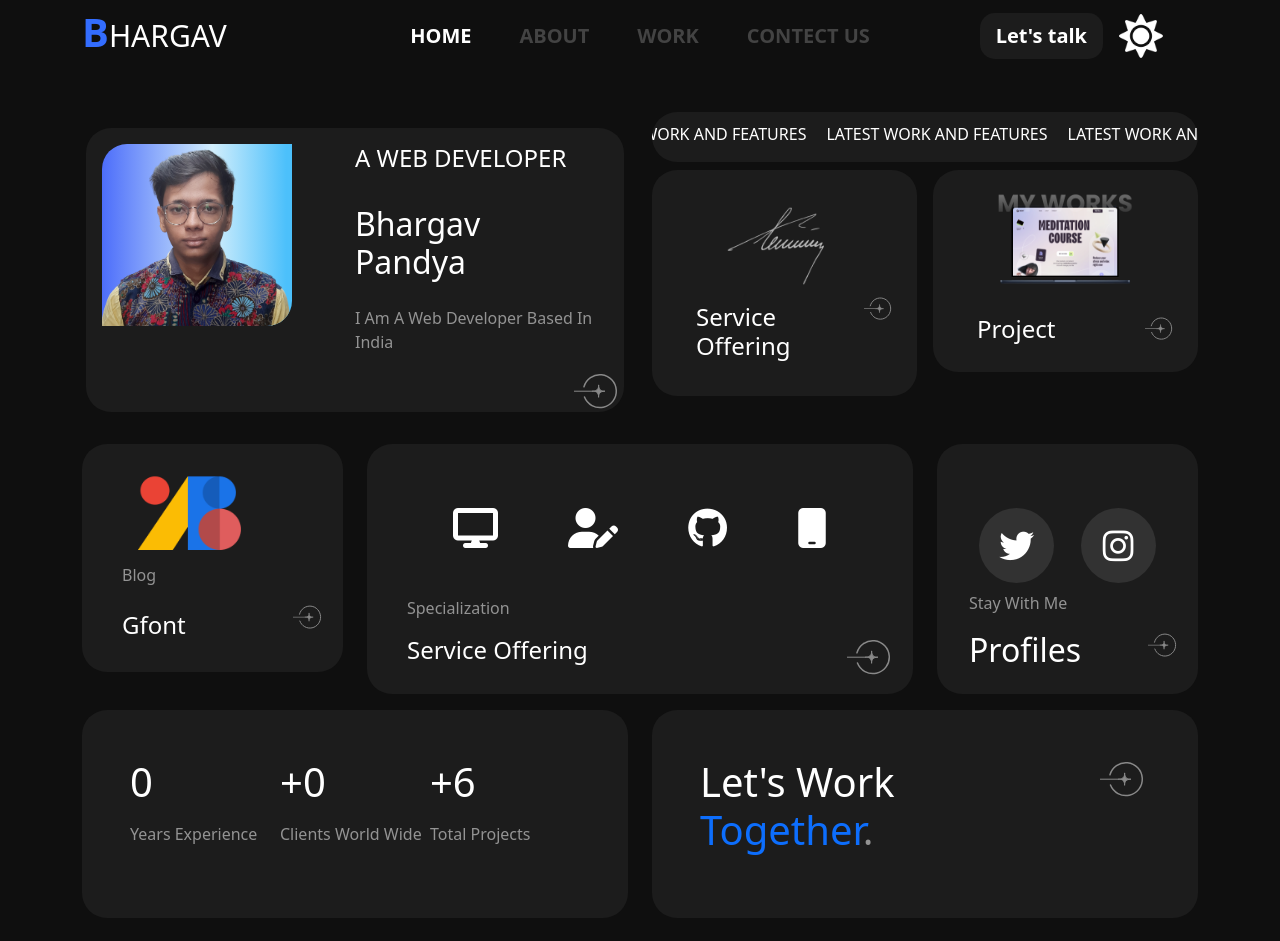
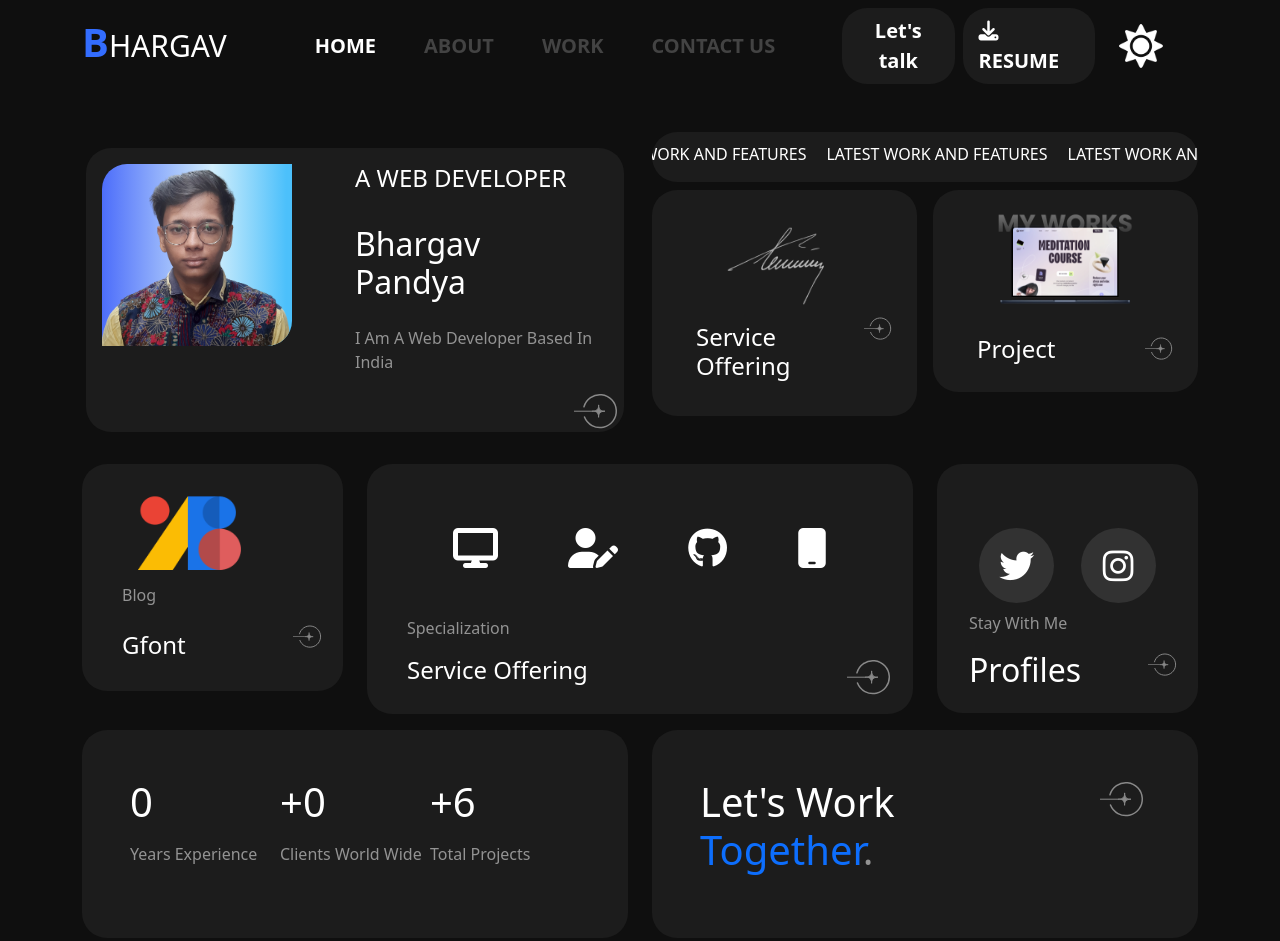
Before and after one commit to pandyabhargav/protfolio.github.io, a plain HTML site: page index.html in a window 1280 px wide. Shown: the top 941 px of the page. Drawn offline with nearby package versions, Linux system fonts and the light colour scheme.

Commit message:
Update index.html

```diff
--- a/index.html
+++ b/index.html
@@ -31,6 +31,7 @@
 
 <body>
 
+        <!-- Offcanvas menu (mobile) -->
     <div class="offcanvas offcanvas-top" tabindex="-1" id="offcanvasTop" aria-labelledby="offcanvasTopLabel">
         <div class="offcanvas-header">
             <div class="col-2 d-flex justify-content-start">
@@ -41,62 +42,71 @@
         <div class="offcanvas-body bg-dark jus-co-center align-items-center">
             <nav class="col-12">
                 <ul class="nav justify-content-center flex-column align-items-center">
-                    <li class="nav-item  nav-li mx-2">
+                    <li class="nav-item nav-li mx-2">
                         <a class="nav-link" aria-current="page" href="index.html">Home</a>
                     </li>
                     <li class="nav-item nav-li mx-2">
                         <a class="nav-link" href="About.html">About</a>
                     </li>
                     <li class="nav-item nav-li mx-2">
-                        <a class="nav-link" href="work.html">work</a>
+                        <a class="nav-link" href="work.html">Work</a>
                     </li>
                     <li class="nav-item nav-li mx-2">
                         <a class="nav-link" href="contect.html">CONTACT US</a>
+                    </li>
+                    <li class="nav-item nav-li mx-2">
+                        <a class="nav-link" href="path/to/your-resume.pdf" download>
+                            <i class="fas fa-download me-2"></i>Resume
+                        </a>
                     </li>
                 </ul>
             </nav>
         </div>
     </div>
 
+    <!-- Main header -->
     <header class="pt-2">
         <div class="container-xl">
             <div class="row justify-content-center align-items-center">
-                <div class="col-3 d-flex justify-content-start">
+                <div class="col-2 d-flex justify-content-start">
                     <h1 class="logo"><a href="#"><span class="highlight">B</span>HARGAV</a></h1>
                 </div>
                 <nav class="col-6">
                     <ul class="nav justify-content-center d-none d-sm-none d-md-flex">
-                        <li class="nav-item  nav-li px-2">
+                        <li class="nav-item nav-li px-2">
                             <a class="nav-link" aria-current="page" href="index.html">Home</a>
                         </li>
                         <li class="nav-item nav-li px-2">
                             <a class="nav-link" href="About.html">About</a>
                         </li>
                         <li class="nav-item nav-li px-2">
-                            <a class="nav-link" href="work.html">work</a>
+                            <a class="nav-link" href="work.html">Work</a>
                         </li>
                         <li class="nav-item nav-li px-2">
-                            <a class="nav-link" href="contect.html">Contect us</a>
+                            <a class="nav-link" href="contect.html">Contact us</a>
                         </li>
                     </ul>
                 </nav>
-                <div class="col-2 d-flex justify-content-end">
-                    <button class="px-3 py-2 btn1 d-none d-sm-none d-md-block">
+                <div class="col-3 d-flex justify-content-end">
+                    <button class="px-3 py-2 btn1 d-none d-sm-none d-md-block me-2">
                         <a href="contect.html">
                             Let's talk
                         </a>
                     </button>
+
+                        <a href="pdf/bhargav-pandya.pdf" download class="px-3 py-2 btn1 d-none d-sm-none d-md-block me-2">
+                            <i class="fas fa-download me-2"></i> Resume
+                        </a>
+
                     <button class="btn d-md-none buton" type="button" data-bs-toggle="offcanvas"
                         data-bs-target="#offcanvasTop" aria-controls="offcanvasTop">
                         <i class="fa-solid fa-bars"></i>
                     </button>
-
                 </div>
                 <div class="col-1 d-block px-1 py-1 sun"><img src="images/sun.png" alt="sun" id="icons"></div>
             </div>
         </div>
     </header>
-
     <main>
         <section class="mt-5">
             <div class="container">
```
